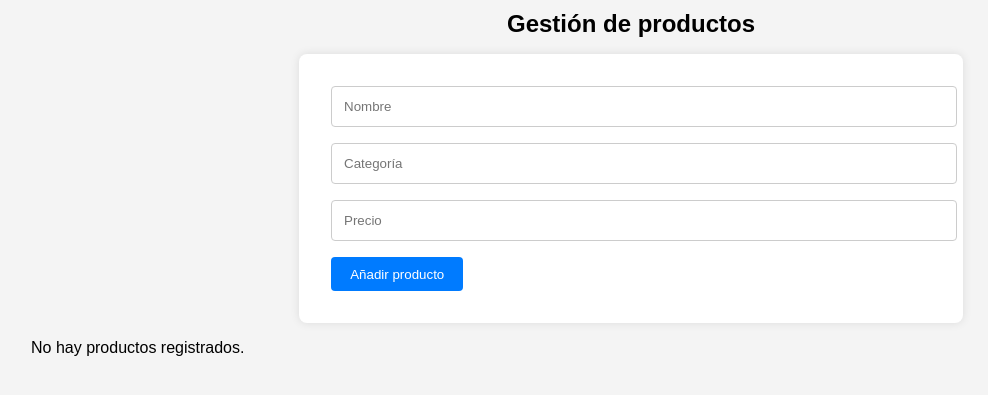
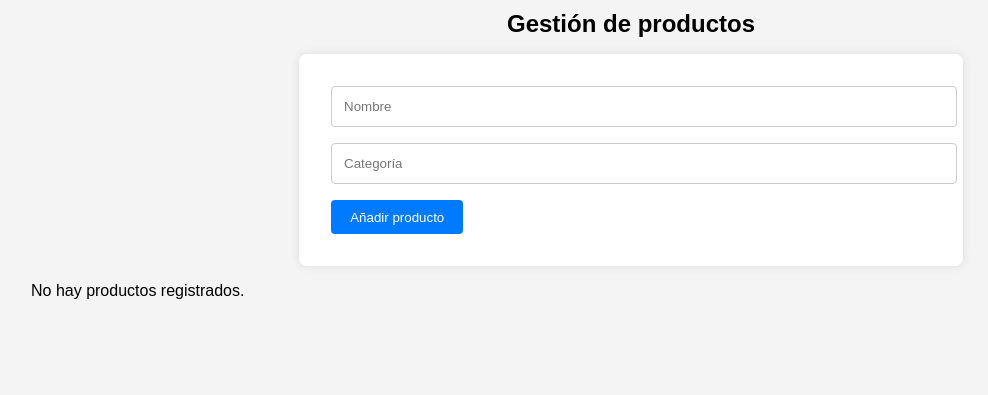
Before and after one commit to fjperinan79/easycrm, a PHP site: page /views/productos.php in a window 1280 px wide. Shown: the part 162-557 px from the top of the page, without its empty margins (9-997 px from the left). Run offline with PHP 8.4, Linux system fonts and the light colour scheme; the visitor is signed in with stand-in values (Sample User, id 1); data that the repository does not hold is empty.

```diff
--- a/views/productos.php
+++ b/views/productos.php
@@ -22,7 +22,6 @@ $productos = $modelo->listar();
     <form method="post" action="../controllers/productos.php" class="form">
         <input name="nombre" placeholder="Nombre" required class="form__field">
         <input name="categoria" placeholder="Categoría" required class="form__field">
-        <input name="precio" placeholder="Precio" class="form__field">
         <button type="submit" class="btn">Añadir producto</button>
     </form>
 
```
